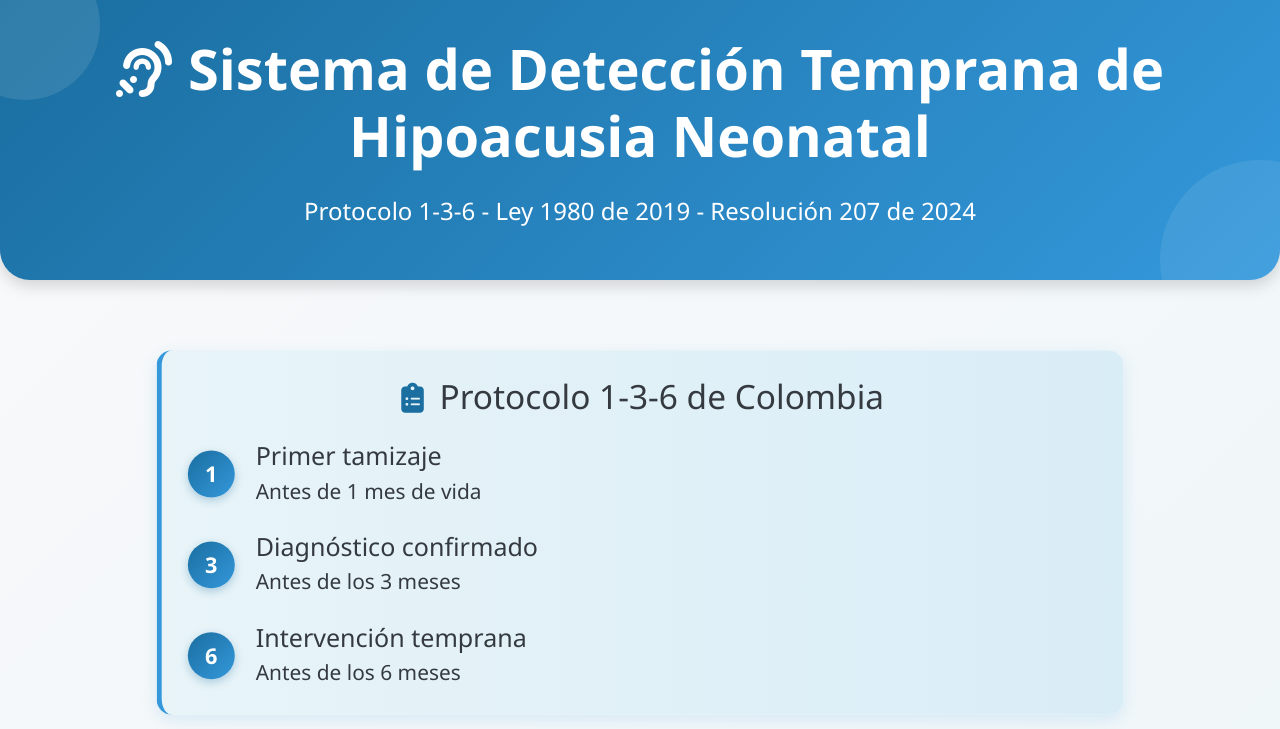
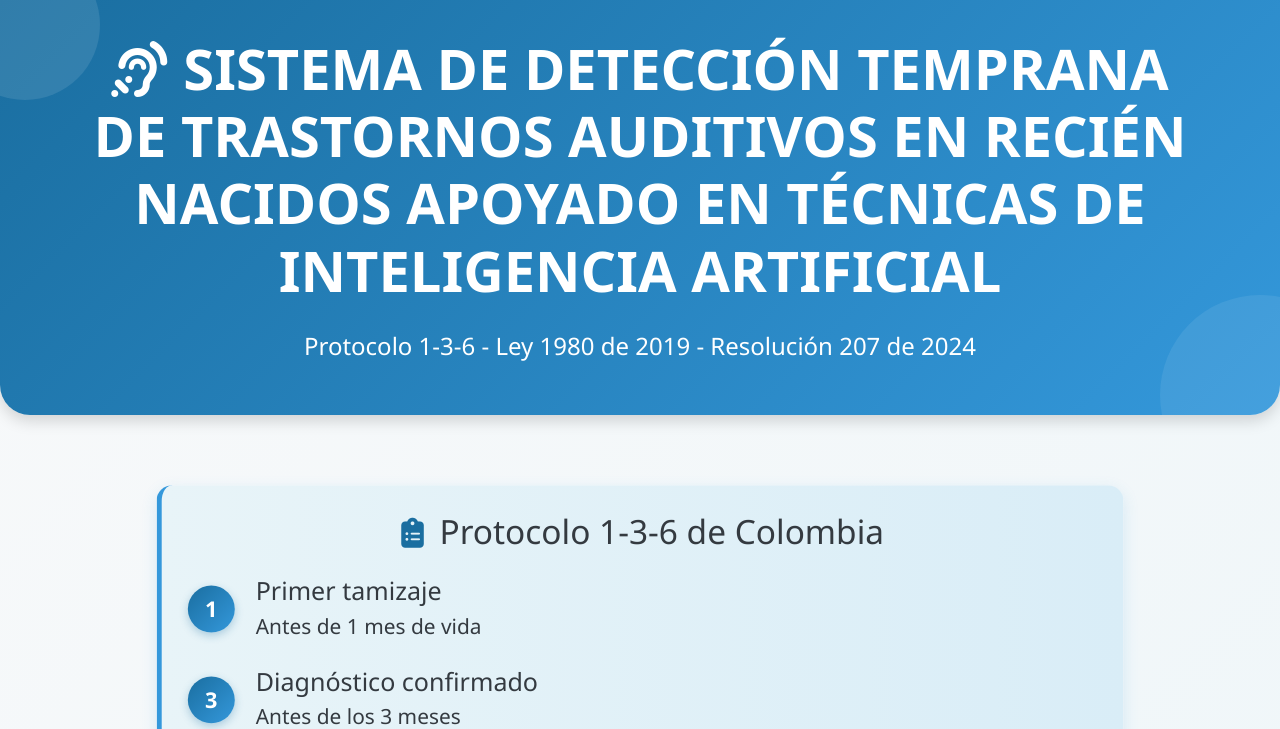
Before and after one commit to crrr54874-bot/deteccion-hipoacusia, a Flask app: page / in a window 1280 px wide. Shown: the top 729 px of the page. Run offline with Flask 3, Linux system fonts and the light colour scheme.

Commit message:
Update index.html

```diff
--- a/templates/index.html
+++ b/templates/index.html
@@ -12,7 +12,7 @@
 <body>
     <div class="header text-center mb-5">
         <div class="container">
-            <h1 class="display-4 fw-bold mb-4"><i class="fas fa-ear-listen me-3"></i>Sistema de Detección Temprana de Hipoacusia Neonatal</h1>
+            <h1 class="display-4 fw-bold mb-4"><i class="fas fa-ear-listen me-3"></i>SISTEMA DE DETECCIÓN TEMPRANA DE TRASTORNOS AUDITIVOS EN RECIÉN NACIDOS APOYADO EN TÉCNICAS DE INTELIGENCIA ARTIFICIAL</h1>
             <p class="lead fs-4">Protocolo 1-3-6 - Ley 1980 de 2019 - Resolución 207 de 2024</p>
         </div>
     </div>
```
